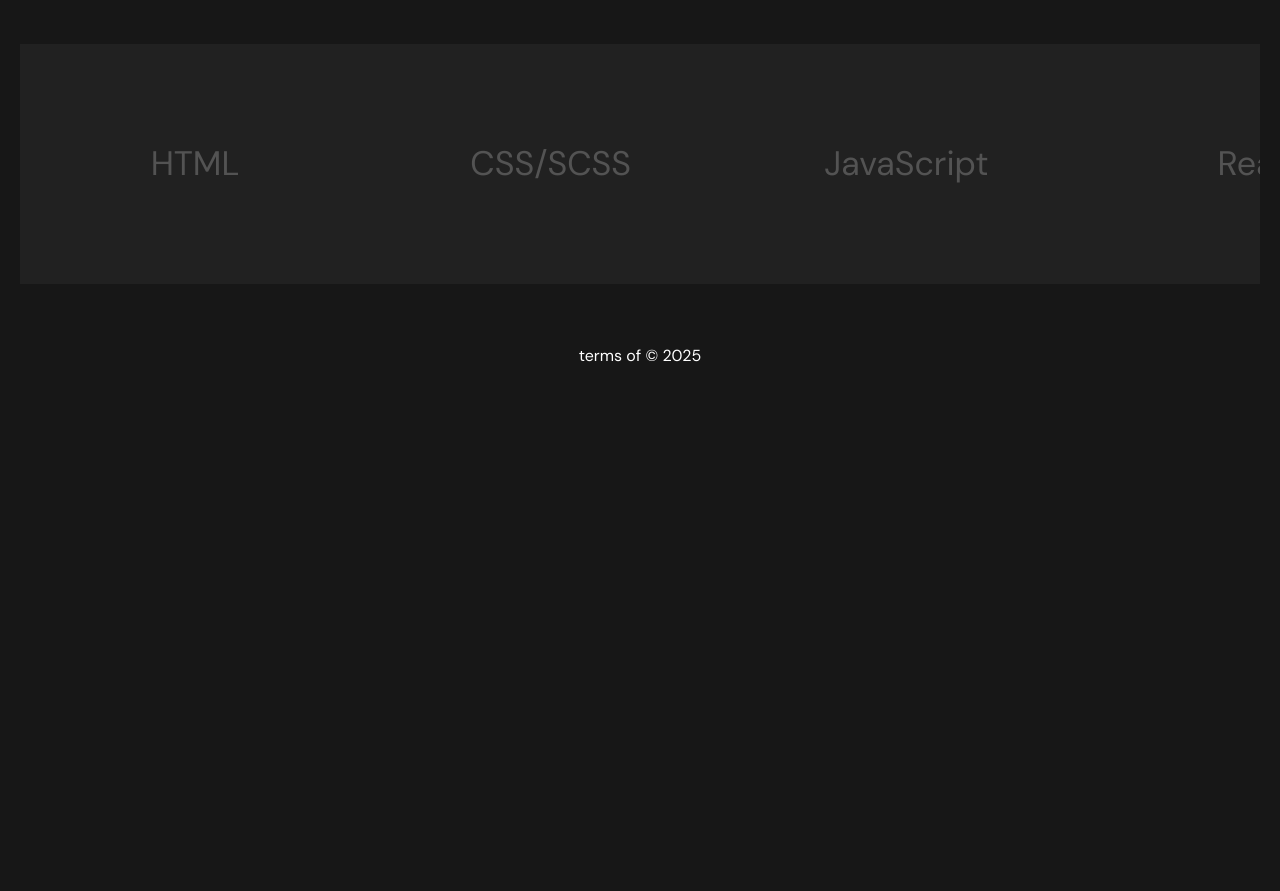
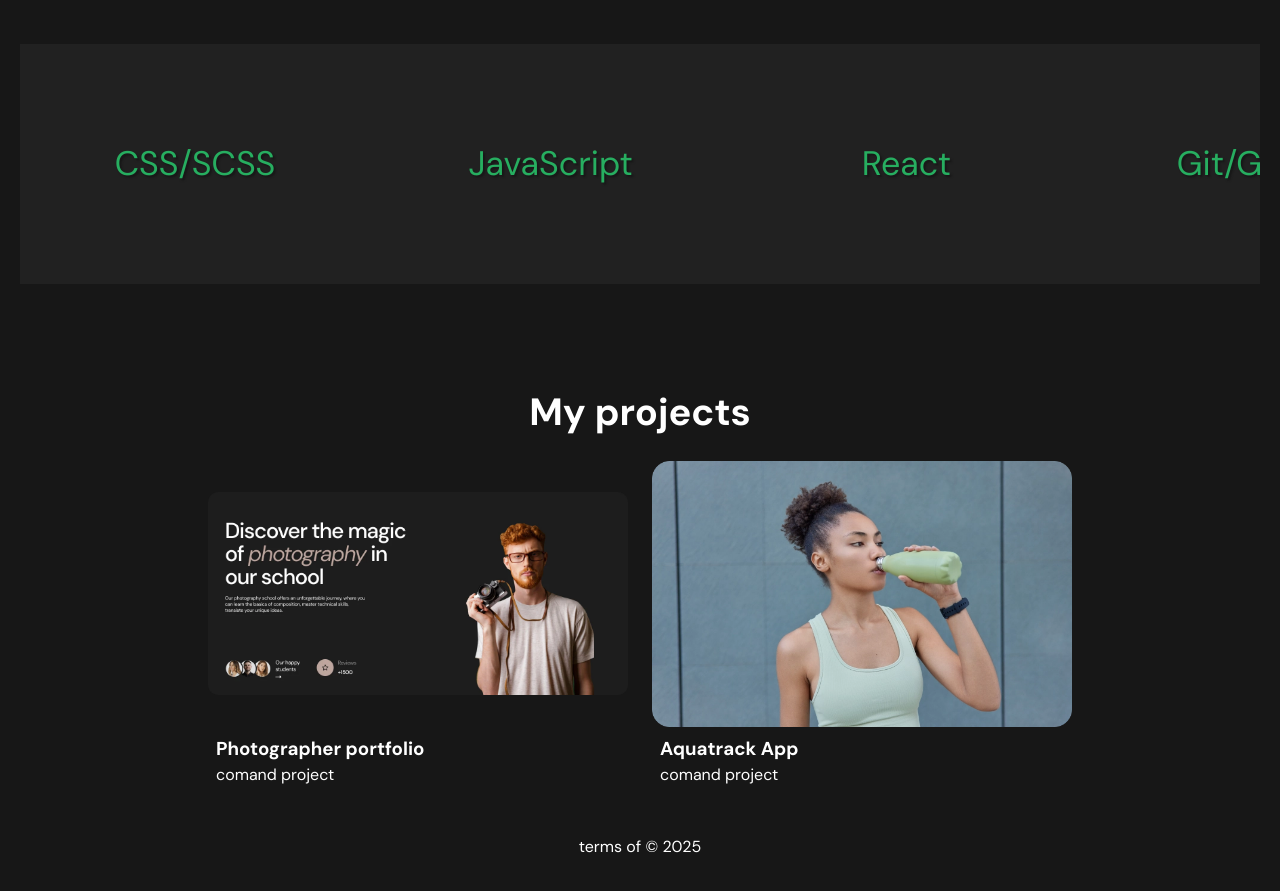
Before and after one commit to Kondratenko666Olga/portfolio, a React (Vite) app: page / in a window 1280 px wide. Shown: the part 1760-2651 px from the top of the page. Before the commit the page ends 2163 px from the top, so only its background shows below. Built offline with nearby package versions, Linux system fonts and the light colour scheme; the HTML template or start-up script is replaced by a standard one.

Commit message:
skils, projects & contacts updated

```diff
--- a/src/components/Main/Projects/Projects.jsx
+++ b/src/components/Main/Projects/Projects.jsx
@@ -1,10 +1,26 @@
 import './Projects.scss';
+import projectsData from './projectsData';
 
 export default function Projects() {
   return (
     <section className="projects" id="projects">
       <div className="container">
-        <div className="projects-inner"></div>
+        <div className="projects-inner">
+          <h2 className="title projects-title">My projects</h2>
+          <div className="projects-wrapper">
+            {projectsData.map((project) => (
+              <div className="projects-item">
+                <div className="projects-item-img">
+                  <img src={project.img} alt={project.title} />
+                </div>
+                <div className="projects-item-info">
+                  <h3 className="projects-item-title">{project.title}</h3>
+                  <p className="projects-item-descr">{project.descr}</p>
+                </div>
+              </div>
+            ))}
+          </div>
+        </div>
       </div>
     </section>
   );
--- a/src/components/Main/Projects/Projects.scss
+++ b/src/components/Main/Projects/Projects.scss
@@ -1,2 +1,41 @@
 @use '../../../styles/mixins.scss' as *;
 @use '../../../styles/variables' as *;
+
+.projects {
+  padding: 40px 0;
+  &-wrapper {
+    @include flex(center, center, column, wrap, 24px);
+  }
+  &-item {
+    flex: 1 1 320px;
+    max-width: 420px;
+    width: 100%;
+
+    display: flex;
+    flex-direction: column;
+    justify-content: space-between;
+
+    &-img {
+      display: flex;
+      flex-direction: column;
+      justify-content: center;
+      height: 100%;
+    }
+
+    &-info {
+      padding: 8px;
+    }
+  }
+  &-title {
+    padding: 0 0 20px;
+  }
+
+  @media (min-width: 768px) {
+    .projects {
+      padding: 60px 0;
+      &-wrapper {
+        flex-direction: row;
+      }
+    }
+  }
+}
--- /dev/null
+++ b/src/components/Main/Projects/projectsData.js
@@ -0,0 +1,19 @@
+import aquatrack from '../../../images/projects/aquatrack.webp';
+import portfolio from '../../../images/projects/photographer.webp';
+
+const projectsData = [
+  {
+    title: 'Photographer portfolio',
+    descr: 'comand project',
+    img: portfolio,
+    link: 'https://liubovanufriieva.github.io/collaborators-10/',
+  },
+  {
+    title: 'Aquatrack App',
+    descr: 'comand project',
+    img: aquatrack,
+    link: 'https://aqua-track-frontend-smoky.vercel.app/',
+  },
+];
+
+export default projectsData;
--- a/src/components/Main/Skils/Skiles.scss
+++ b/src/components/Main/Skils/Skiles.scss
@@ -17,9 +17,10 @@
       width: 100%;
       padding: 20px;
       &-name {
-        color: $text-gray;
+        color: $accent-color;
         font-size: 28px;
         text-align: center;
+        text-shadow: 2px 2px 2px $bg-dark;
       }
     }
   }
@@ -27,6 +28,7 @@
 
 .swiper-wrapper {
   align-items: center;
+  transition-timing-function: ease-in-out;
 }
 
 @media (min-width: 720px) {
--- a/src/components/Main/Skils/Skills.jsx
+++ b/src/components/Main/Skils/Skills.jsx
@@ -1,5 +1,6 @@
 import './Skiles.scss';
 import { Swiper, SwiperSlide } from 'swiper/react';
+import { Autoplay } from 'swiper/modules';
 import 'swiper/css';
 
 const skillsData = [
@@ -22,15 +23,24 @@ const Skills = () => {
         <h2 className="skills-title title">My Skills</h2>
         <div className="skills-block">
           <Swiper
+            modules={[Autoplay]}
             breakpoints={{
               359: { slidesPerView: 1.5 },
               768: { slidesPerView: 2.5 },
               1024: { slidesPerView: 3.5 },
             }}
-            loop="true"
+            loop={true}
             spaceBetween={5}
             slidesPerView={1}
             grabCursor={true}
+            speed={3000}
+            autoplay={{
+              delay: 2500,
+              disableOnInteraction: false,
+              pauseOnMouseEnter: false,
+              stopOnLastSlide: true,
+              waitForTransition: true,
+            }}
           >
             {skillsData.map((skill, index) => (
               <SwiperSlide key={index}>
```
Also changed, not shown: src/images/projects/aquatrack.webp (added), src/images/projects/photographer.webp (added).
